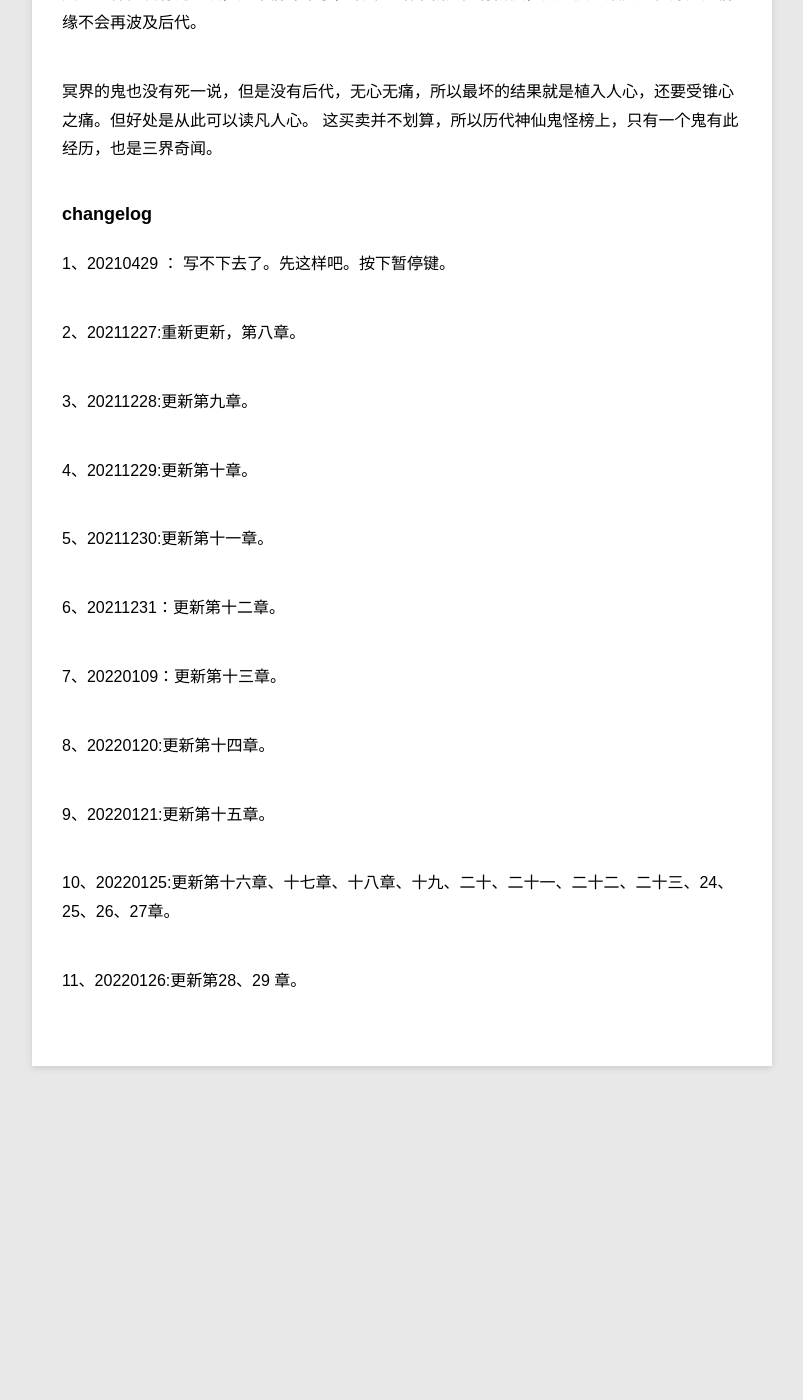
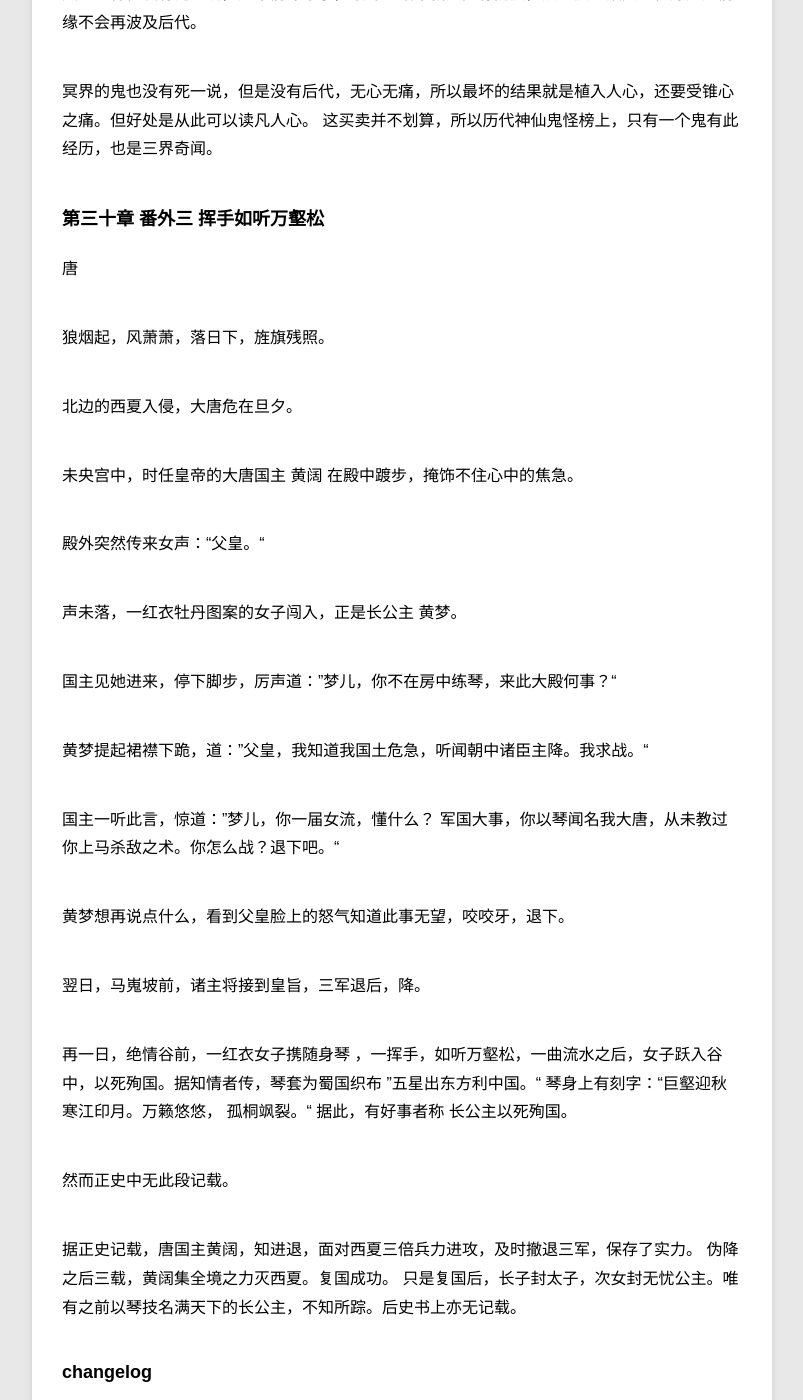
Before and after one commit to violettianjie/violettianjie.github.io, a Jekyll site: the page built from _posts/blog/2020-12-26-xiyu.md, in a window 1280 px wide and 1400 px high, scrolled down 44379 px. Shown: the whole window, without its empty margins (78-881 px from the left). Built offline with Jekyll 4.4.1, drawn with Linux system fonts in a browser that asks for light colours; before the commit the page ends 45525 px from its top, so only the background shows below that; some of the changed text lies outside the part shown.

Commit message:
Update 2020-12-26-xiyu.md

```diff
--- a/_posts/blog/2020-12-26-xiyu.md
+++ b/_posts/blog/2020-12-26-xiyu.md
@@ -1002,6 +1002,39 @@ category: blog
 冥界的鬼也没有死一说，但是没有后代，无心无痛，所以最坏的结果就是植入人心，还要受锥心之痛。但好处是从此可以读凡人心。 这买卖并不划算，所以历代神仙鬼怪榜上，只有一个鬼有此经历，也是三界奇闻。
 
 
+### 第三十章 番外三 挥手如听万壑松
+
+唐
+
+狼烟起，风萧萧，落日下，旌旗残照。
+
+北边的西夏入侵，大唐危在旦夕。
+
+未央宫中，时任皇帝的大唐国主 黄阔 在殿中踱步，掩饰不住心中的焦急。
+
+殿外突然传来女声：“父皇。“
+
+声未落，一红衣牡丹图案的女子闯入，正是长公主 黄梦。
+
+国主见她进来，停下脚步，厉声道：”梦儿，你不在房中练琴，来此大殿何事？“
+
+黄梦提起裙襟下跪，道：”父皇，我知道我国土危急，听闻朝中诸臣主降。我求战。“
+
+国主一听此言，惊道：”梦儿，你一届女流，懂什么？ 军国大事，你以琴闻名我大唐，从未教过你上马杀敌之术。你怎么战？退下吧。“
+
+黄梦想再说点什么，看到父皇脸上的怒气知道此事无望，咬咬牙，退下。
+
+翌日，马嵬坡前，诸主将接到皇旨，三军退后，降。
+
+再一日，绝情谷前，一红衣女子携随身琴 ，一挥手，如听万壑松，一曲流水之后，女子跃入谷中，以死殉国。据知情者传，琴套为蜀国织布 ”五星出东方利中国。“ 琴身上有刻字：“巨壑迎秋 寒江印月。万籁悠悠， 孤桐飒裂。“ 据此，有好事者称 长公主以死殉国。
+
+然而正史中无此段记载。
+
+据正史记载，唐国主黄阔，知进退，面对西夏三倍兵力进攻，及时撤退三军，保存了实力。 伪降之后三载，黄阔集全境之力灭西夏。复国成功。
+只是复国后，长子封太子，次女封无忧公主。唯有之前以琴技名满天下的长公主，不知所踪。后史书上亦无记载。
+
+
+
 ### changelog
 
 1、20210429 ： 写不下去了。先这样吧。按下暂停键。
```
Also changed, not shown: other parts of _posts/blog/2020-12-26-xiyu.md (+1 -1 lines).
